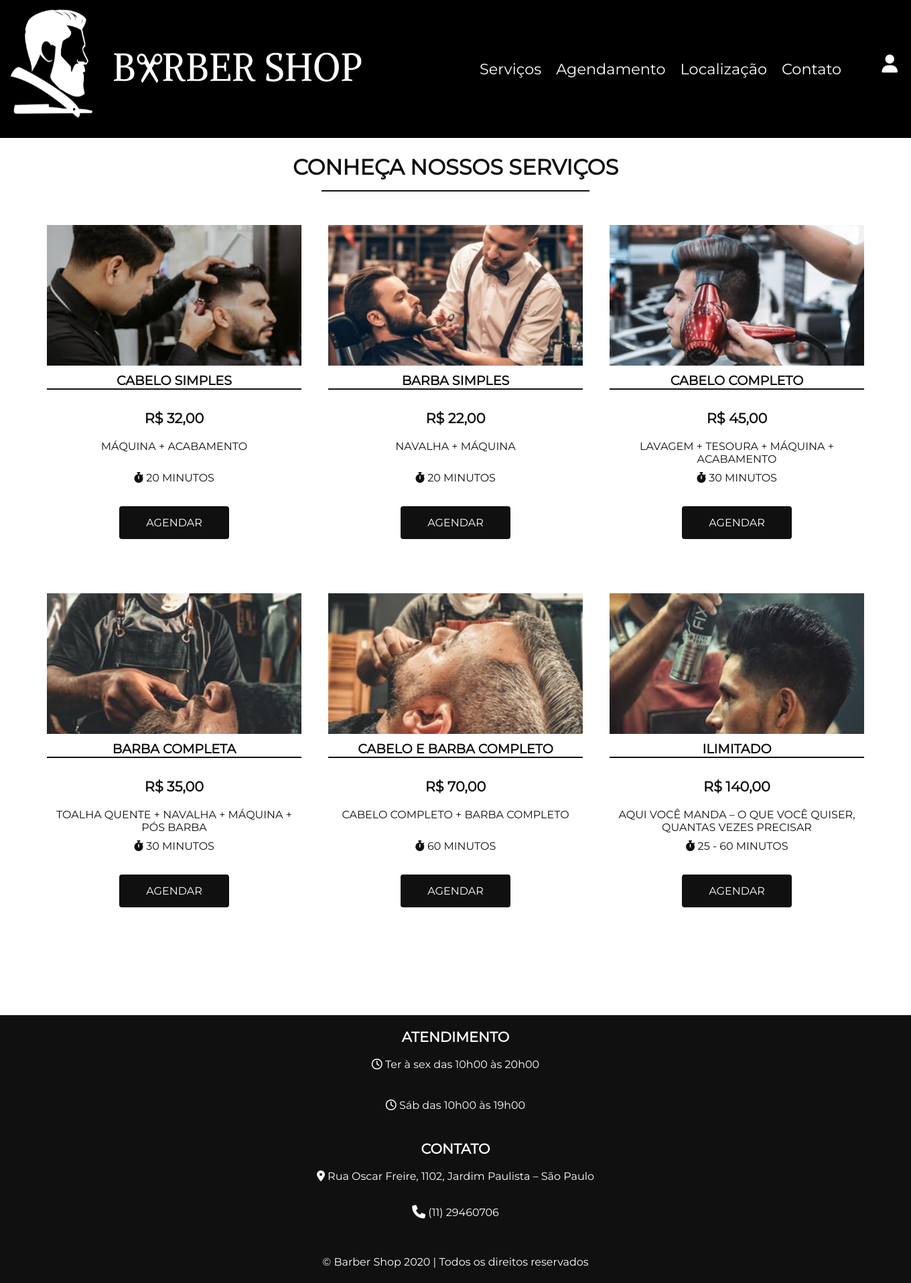
After one commit to blirag/BarberShop-TCC, a PHP site: page /servicos-agendamento/servicos.html in a window 1360 px wide. The commit adds this page. Shown: the whole page at 67% size. Run offline with PHP 8.4, Linux system fonts and the light colour scheme; some libraries are stand-ins or nearby versions.

Commit message:
Criando, estilizando e finalizando a página de serviços

```diff
--- /dev/null
+++ b/css/servicos.css
@@ -0,0 +1,53 @@
+* {margin: 0; padding: 0; font-size: 100%; box-sizing: border-box; font-family: 'Montserrat', sans-serif;}
+nav, ul {list-style: none;}
+a {text-decoration: none; cursor: pointer}
+
+/* HEADER E MENU RESPONSIVO */
+header button, section {display: none}
+.menu {z-index: 1; width: 100%; height: 100%; position: fixed; background-color: rgba(0,0,0,0.9); top: 0; left: 0}
+.btn-close {font-size: 1.5em; color: #fff; float: right; cursor: pointer; margin: 2% 3% 0 0}
+.menu ul {width: 100%; float: left; text-align: center}
+.menu li {padding: 1.5%}
+.menu li a {font-size: 2em; color: #fff; padding: 1.5% 3%}
+.menu li a:hover {border: 1px solid #fff}
+/* HEADER E MENU LARGE */
+header {width: 100%; background-color: #000; display: flex; position: absolute; top: 0; left: 0; align-items: center; font-size: 1.4em; justify-content: space-between;}
+header a img {height: 200px; width: 750px}
+header nav ul {display: flex; margin-left: -10%;}
+header nav ul a {padding: 0 2px 0 20px; color: #fff; text-align: center;}
+header nav ul a:hover {color: rgba(248, 247, 247, 0.363); cursor: pointer;}
+header a i {margin-right: 20px; font-size: 1.2em; color: #fff}
+header a i:hover {color: rgba(248, 247, 247, 0.363); cursor: pointer;}
+/* AJUSTANDO A RESPONSIVIDADE */
+@media (max-width: 1000px) {
+    header {flex-direction: column; font-size: 1.2em; height: 250px;}
+    header a img {width: 700px; margin-left: 13%;}
+    header nav {display: none}
+    header #login {display: none}
+    header button {display: block; width: 600px; text-align: center; color: #fff; border-radius: 20px; cursor: pointer; border: 2px solid #fff; background-color: #000; height: 50px;}
+    header button i {font-size: 1.8em;}
+}
+
+.servicos {display: flex; flex-direction: column; align-items: center; padding: 100px 50px; color: #101010; margin-top: 130px;}
+.servicos h3 {font-size: 2rem; margin-bottom: 15px; text-transform: uppercase;}
+.servicos hr {width: 400px; background-color: #101010; margin-bottom: 30px; border: 1px solid #101010;}
+.servicos .grid1 {width: 100%; display: flex; flex-wrap: nowrap;}
+.servicos .grid1 hr {width: 100%;}
+.servicos .grid1 li {height: 250px; width: 400px; padding: 20px; border-radius: 4px; background-clip: content-box; background-size: cover; background-position: center; text-align: center; margin-bottom: 300px; flex-basis: 40%;}
+.servicos .grid1 li h4 {margin-top: 220px; font-size: 1.2em; text-align: center; text-transform: uppercase;}
+.servicos .grid1 li h5 {font-size: 1.3em; margin-bottom: 10px;}
+.servicos .grid1 li p, i {font-size: 1em; text-transform: uppercase; padding: 10px 0 10px 0; margin-bottom: 15px;}
+.servicos .btn-agendar {color: #fff; background-color: #101010; padding: 15px 40px; text-transform: uppercase; border-radius: 4px; margin-bottom: 35px;}
+.servicos .btn-agendar:hover {opacity: 0.9;}
+@media (max-width: 1000px) {
+    .servicos h3 {font-size: 1.7em; margin-top: 55px; text-align: center;}
+    .servicos .grid1 {flex-wrap: wrap}
+    .servicos .grid1 li {flex-basis: 100%;}
+    .servicos hr {width: 100%}
+}
+
+footer {width: 100%; height: 400px; background-color: #101010; color: #fff; display: flex; flex-direction: column; align-items: center;}
+footer h2 {font-size: 1.3em; text-transform: uppercase; margin-top: 20px}
+footer ul {font-size: 1em; text-align: center;}
+footer ul li {margin-top: 10px;}
+footer p {margin-top: 40px}
--- a/css/style.css
+++ b/css/style.css
@@ -16,7 +16,7 @@ header a img {height: 200px; width: 750px}
 header nav ul {display: flex; margin-left: -10%;}
 header nav ul a {padding: 0 2px 0 20px; color: #fff; text-align: center;}
 header nav ul a:hover {color: rgba(248, 247, 247, 0.363); cursor: pointer;}
-header a i {margin-right: 50px; font-size: 1.2em; color: #fff}
+header a i {margin-right: 20px; font-size: 1.2em; color: #fff}
 header a i:hover {color: rgba(248, 247, 247, 0.363); cursor: pointer;}
 /* AJUSTANDO A RESPONSIVIDADE */
 @media (max-width: 1000px) {
@@ -79,8 +79,6 @@ main .grid-sobrenos li {height: 600px; width: 400px; padding: 20px; border-radiu
 #btntop {width: 50px; height: 50px; display: block; font-size: 2em; position: fixed; bottom: 5px; right: 20px; color: #fff; background-color: rgba(51, 51, 51, 0.356); border-radius: 15px; text-align: center; padding: 10px 5px;}
 #btntop:hover {background-color: #000; cursor: pointer;}
 
-
-
 footer {width: 100%; height: 300px; background-color: #101010; color: #fff; display: flex; flex-direction: column; align-items: center;}
 footer h2 {font-size: 1.3em; text-transform: uppercase; margin-top: 20px}
 footer ul {font-size: 1em; text-align: center;}
--- /dev/null
+++ b/servicos-agendamento/servicos.html
@@ -0,0 +1,128 @@
+<!DOCTYPE html>
+<html lang="pt-br">
+<head>
+    <meta charset="UTF-8">
+    <meta name="viewport" content="width=device-width, initial-scale=1.0">
+    <title>Serviços - Barber Shop</title>
+    <link href="https://fonts.googleapis.com/css?family=Montserrat&display=swap" rel="stylesheet">
+    <script src="https://kit.fontawesome.com/4da5630a36.js" crossorigin="anonymous"></script>
+    <script
+    src="https://code.jquery.com/jquery-3.4.1.js"
+    integrity="sha256-WpOohJOqMqqyKL9FccASB9O0KwACQJpFTUBLTYOVvVU="
+    crossorigin="anonymous"></script>
+    <link rel="stylesheet" href="../css/servicos.css">
+</head>
+<body>
+    <header>
+        <a href="#"><img src="../img/banner.png" title="Barber Shop"></a>
+        <nav>
+         <ul>
+             <li><a href="servicos-agendamento/servicos.html">Serviços</a></li>
+             <li><a href="servicos-agendamento/agendamento.html">Agendamento</a></li>
+             <li><a href="#localizacao">Localização</a></li>
+             <li><a href="#contato">Contato</a></li>
+         </ul>
+         </nav>
+         <a href="cadastro-login/login.html" id="login"><i class="fas fa-user"></i></a>
+
+         <button class="btn-menu">
+             <i class="fas fa-angle-down"></i>
+         </button>
+         <section class="menu">
+             <a class="btn-close"> <i class="fa fa-times"></i></a>
+             <ul>
+                 <li><a href="servicos-agendamento/servicos.html"> Serviços </a></li>
+                 <li><a href="servicos-agendamento/agendamento.html"> Agendamento </a></li>
+                 <li><a href="#localizacao"> Localização </i></a></li>
+                 <li><a href="#contato"> Contato </a></li>
+                  <li><a href="cadastro-login/cadastro.html"> Cadastro </a></li>
+                  <li><a href="cadastro-login/login.html"> Login </a></li>
+             </ul>
+         </section>
+     </header>
+
+     <section class="servicos">
+        <h3>Conheça nossos serviços</h3>
+        <hr>
+        <ul class="grid1">
+            <li style="background-image: url(../img/servico1.jpeg);">
+                <h4>Cabelo simples</h4>
+                <hr>
+                <h5>R$ 32,00</h5>
+                <p>Máquina + acabamento <br><br>
+                <i class="fas fa-stopwatch"></i> 20 minutos
+                </p>
+                <a href="" class="btn-agendar">Agendar</a>
+            </li>
+            <li style="background-image: url(../img/servico2.jpg);">
+                <h4>Barba simples</h4>
+                <hr>
+                <h5>R$ 22,00</h5>
+                <p>Navalha + máquina <br><br>
+                <i class="fas fa-stopwatch"></i> 20 minutos
+                </p>
+                <a href="" class="btn-agendar">Agendar</a>
+            </li>
+            <li style="background-image: url(../img/servico3.jpeg);">
+                <h4>Cabelo completo</h4>
+                <hr>
+                <h5>R$ 45,00</h5>
+                <p>Lavagem + tesoura + máquina + acabamento <br>
+                <i class="fas fa-stopwatch"></i> 30 minutos
+                </p>
+                <a href="" class="btn-agendar">Agendar</a>
+            </li>
+            </ul>
+            <ul class="grid1">
+            <li style="background-image: url(../img/servico4.jpeg);">
+                <h4>Barba completa</h4>
+                <hr>
+                <h5>R$ 35,00</h5>
+                <p>Toalha quente + navalha + máquina + pós barba <br>
+                <i class="fas fa-stopwatch"></i> 30 minutos
+                </p>
+                <a href="" class="btn-agendar">Agendar</a>
+            </li>
+            <li style="background-image: url(../img/servico5.jpeg);">
+                <h4>Cabelo e barba completo</h4>
+                <hr>
+                <h5>R$ 70,00</h5>
+                <p>Cabelo completo + barba completo <br><br>
+                <i class="fas fa-stopwatch"></i> 60 minutos
+                </p>
+                <a href="" class="btn-agendar">Agendar</a>
+            </li>
+            <li style="background-image: url(../img/servico6.jpeg);">
+                <h4>Ilimitado</h4>
+                <hr>
+                <h5>R$ 140,00</h5>
+                <p>Aqui você manda – o que você quiser, quantas vezes precisar <br>
+                <i class="fas fa-stopwatch"></i> 25 - 60 minutos
+                </p>
+                <a href="" class="btn-agendar">Agendar</a>
+            </li>
+        </ul>
+     </section>
+
+     <footer>
+        <h2 class="title">Atendimento</h2>
+        <ul class="infos">
+            <li><i class="far fa-clock"></i> Ter à sex das 10h00 às 20h00 </li>
+            <li><i class="far fa-clock"></i>  Sáb das 10h00 às 19h00 </li>
+        </ul>
+
+        <h2 class="title">Contato</h2>
+        <ul class="infos">
+            <li><i class="fas fa-map-marker-alt"></i> Rua Oscar Freire, 1102, Jardim Paulista – São Paulo </li>
+            <li><i class="fa fa-phone fa-lg"></i> (11) 29460706 </li>
+        </ul>
+        <p>© Barber Shop 2020 | Todos os direitos reservados</p>
+    </footer>
+
+<script>
+    // função para o menu
+    $(".btn-menu").click(function (){$(".menu").show()});
+    $(".btn-close").click(function(){$(".menu").hide()});
+</script>
+</body>
+</html>
```
Also changed, not shown: index.html (+5 -6 lines), img/servico1.jpeg (added), img/servico2.jpg (added), img/servico3.jpeg (added), img/servico4.jpeg (added), img/servico5.jpeg (added), img/servico6.jpeg (added), img/servicosbanner.png (deleted), 1 other file.
